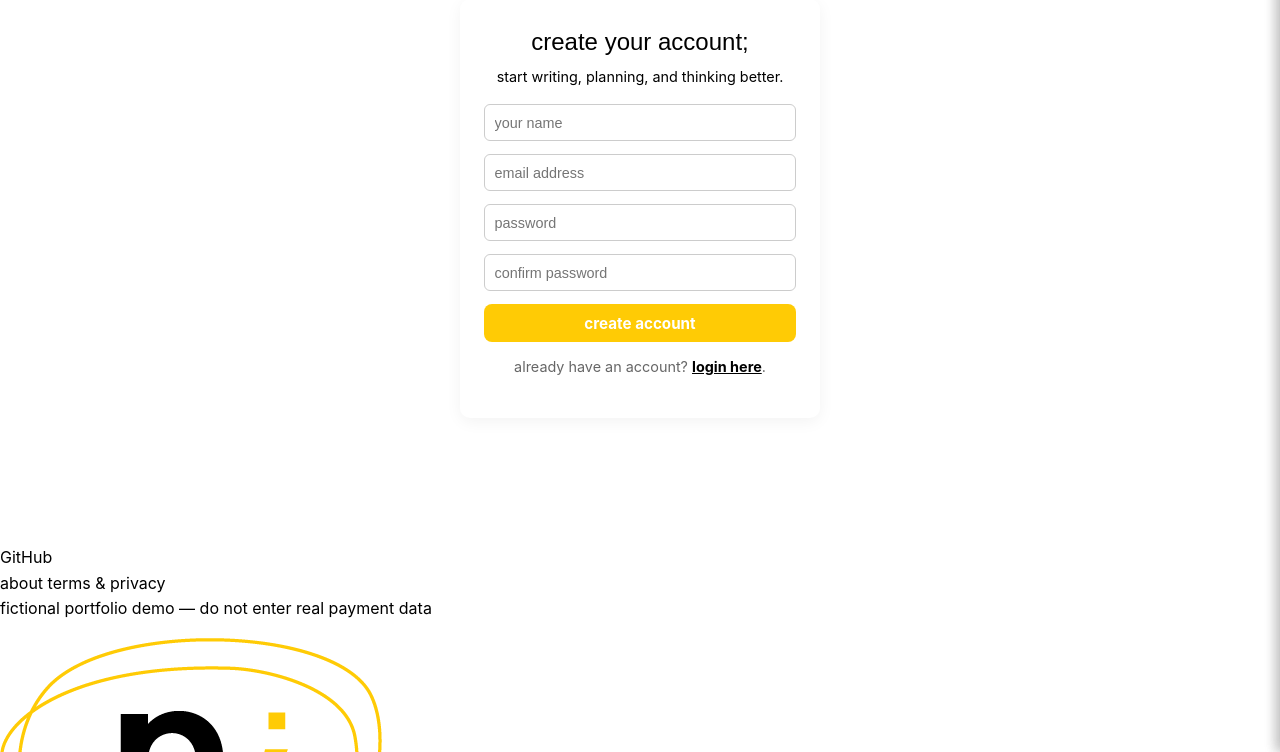
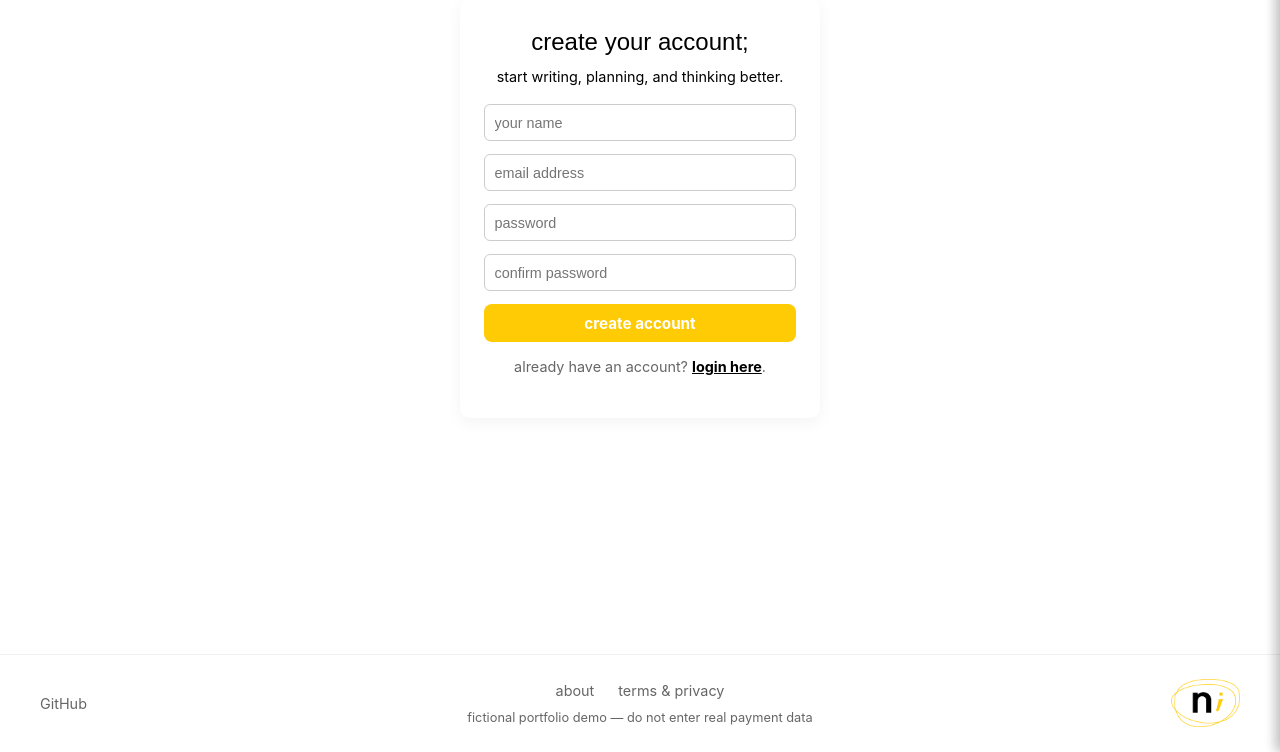
Before and after one commit to escarigooo/noted, a Flask app: page /register in a window 1280 px wide. Shown: the part 266-1018 px from the top of the page. Run offline with Flask 3, Linux system fonts and the light colour scheme; data comes from the database, SQL or seed files in the repository; data that the repository does not hold is empty; parts of the project's set-up code (start-up, migrations or seed data) failed here and were passed over.

Commit message:
fix: restore authentication footer layout (#18)
Co-authored-by: arce <escarigooo@users.noreply.github.com>

```diff
--- a/noted/static/css/auth.css
+++ b/noted/static/css/auth.css
@@ -140,7 +140,93 @@ body.login-page {
   margin-bottom: 1rem;
 }
 
+/* Authentication footer */
+.footer-auth {
+  width: 100%;
+  padding: 1.5rem;
+  border-top: 1px solid var(--color-grey-light);
+  background-color: var(--color-white);
+}
+
+.footer-auth-container {
+  display: grid;
+  grid-template-areas: "links notice logo";
+  grid-template-columns: 1fr minmax(18rem, 25rem) 1fr;
+  align-items: center;
+  gap: 2rem;
+  width: 100%;
+  max-width: 75rem;
+  margin: 0 auto;
+}
+
+.footer-auth-icons {
+  grid-area: links;
+  justify-self: start;
+}
+
+.footer-auth-icons a,
+.footer-auth-links a {
+  color: var(--color-text-muted);
+  font-size: 0.9rem;
+  text-decoration: none;
+  transition: color 0.2s ease;
+}
+
+.footer-auth-icons a:hover,
+.footer-auth-icons a:focus-visible,
+.footer-auth-links a:hover,
+.footer-auth-links a:focus-visible {
+  color: var(--color-black);
+  text-decoration: underline;
+}
+
+.footer-auth-center {
+  grid-area: notice;
+  text-align: center;
+}
+
+.footer-auth-links {
+  display: flex;
+  justify-content: center;
+  gap: 1.5rem;
+  margin-bottom: 0.35rem;
+}
+
+.footer-auth-center p {
+  margin: 0;
+  color: var(--color-text-muted);
+  font-size: 0.8rem;
+}
+
+.footer-auth-logo {
+  grid-area: logo;
+  justify-self: end;
+  line-height: 0;
+}
+
+.footer-auth-logo img {
+  display: block;
+  width: auto;
+  height: 48px;
+}
+
 /* Responsivo */
+@media (max-width: 768px) {
+  .footer-auth-container {
+    grid-template-areas:
+      "logo"
+      "notice"
+      "links";
+    grid-template-columns: minmax(0, 1fr);
+    gap: 1rem;
+  }
+
+  .footer-auth-logo,
+  .footer-auth-icons {
+    justify-self: center;
+  }
+}
+
 @media (max-height: 600px), (max-width: 400px) {
   body.auth-page {
     display: block;
```
